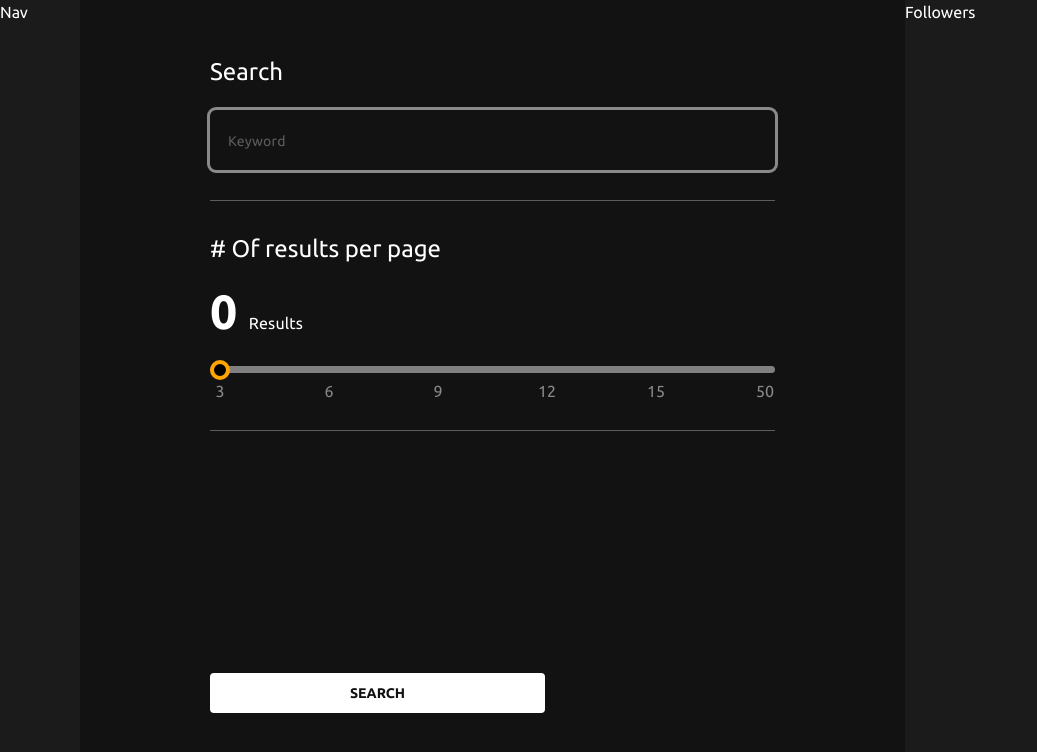
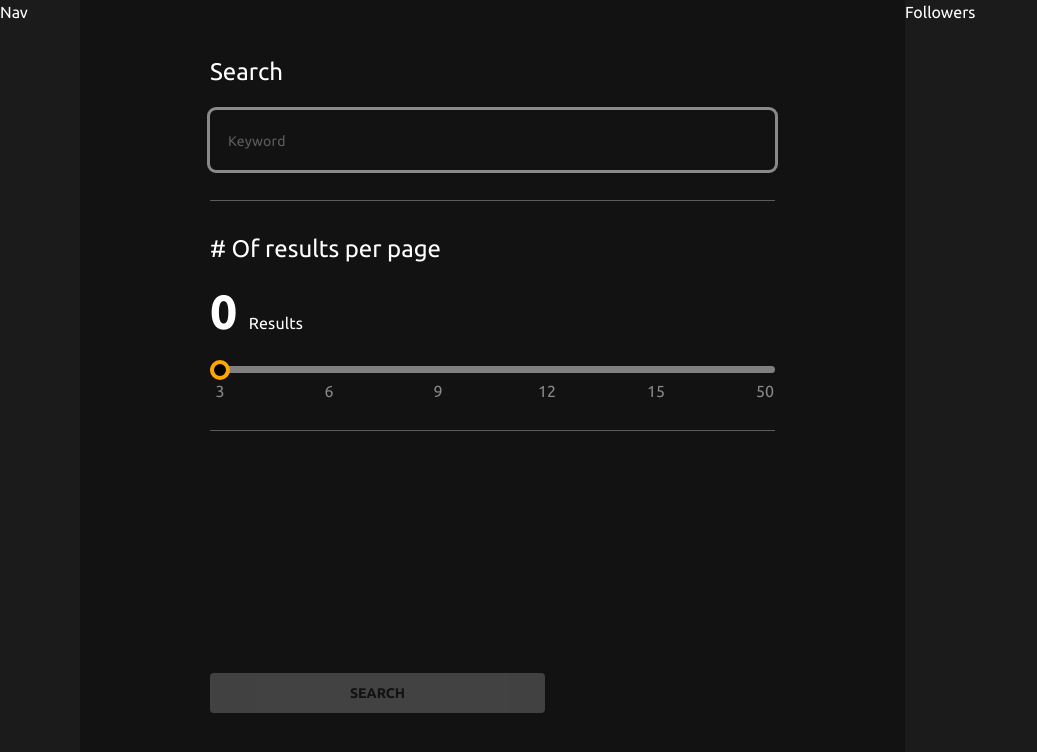
Before and after one commit to supaphly2008/avl-assessment, a Next.js app: page / in a window 1280 px wide. Shown: the top 752 px of the page, without its empty margins (0-1037 px from the left). Built offline with nearby package versions, Linux system fonts and the light colour scheme.

Commit message:
search page input debounce and execute api as user types

```diff
--- a/components/common/Button.js
+++ b/components/common/Button.js
@@ -1,12 +1,12 @@
-const Button = ({ label, onClick, className = "", isUppercase = true }) => {
+const Button = ({ label, onClick, className = "", isUppercase = true, isDisabled = false }) => {
   const upperCase = isUppercase ? "uppercase" : "";
-  const hoverClass = "hover:border hover:border-white hover:bg-transparent hover:text-white";
+  const hoverClass = isDisabled ? "disabled:cursor-not-allowed opacity-20" : "hover:border hover:border-white hover:bg-transparent hover:text-white";
   const baseClass = "inline-block h-[40px] w-[335px] text-black cursor-pointer text-center leading-none px-[12px] py-[13px] rounded-[4px] bg-white text-[14px] font-bold duration-300";
 
   return (
-    <div className={`${className} ${upperCase} ${hoverClass} ${baseClass}`} onClick={onClick}>
+    <button className={`${className} ${upperCase} ${baseClass} ${hoverClass}`} disabled={isDisabled} onClick={onClick}>
       {label}
-    </div>
+    </button>
   );
 };
 
--- a/components/search/Search.js
+++ b/components/search/Search.js
@@ -1,8 +1,9 @@
-import { useState } from "react";
+import { useState, useEffect } from "react";
 import Input from "../common/Input";
 import Button from "../common/Button";
 import Slider from "../common/Slider";
 import { CompState } from "./index";
+import useDebounce from "../../hooks/useDebounce";
 
 import { getSearch } from "../../api";
 
@@ -10,24 +11,47 @@ const inputRange = [3, 6, 9, 12, 15, 50];
 
 const Search = ({ setComponent, setSearchResult, searchResult }) => {
   const [searchText, setSearchText] = useState("");
-  const [range, setRange] = useState(0);
+  const [range, setRange] = useState(inputRange[0]); // page size: ;
+  const debouncedSearchTerm = useDebounce(searchText, 500);
+  const [buttonDisabled, setButtonDisabled] = useState(false);
+  const [isSearching, setIsSearching] = useState(false); // is searching (loading)
 
+  useEffect(async () => {
+    if (debouncedSearchTerm) {
+      const result = await getSearch(1, range, debouncedSearchTerm);
+      setSearchResult(result);
+    } else {
+      setSearchResult([]);
+    }
+  }, [debouncedSearchTerm, range]);
+
+  // input range change
   const onRangeChange = (e) => {
     setRange(inputRange[e.target.value]);
   };
 
   const onSearchClick = async () => {
-    console.log("click", range);
-    const result = await getSearch();
-    setSearchResult(result);
     setComponent(CompState.SEARCH_RESULT);
   };
+
+  // input text change
+  const onInputChange = (e) => {
+    setSearchText(e.target.value);
+  };
+
+  useEffect(() => {
+    if (searchResult.data?.total === 0 || !debouncedSearchTerm) {
+      setButtonDisabled(true);
+    } else {
+      setButtonDisabled(false);
+    }
+  }, [searchResult]);
 
   return (
     <div className="relative h-full">
       <>
         <div className="mb-[20px] text-[24px]">Search</div>
-        <Input placeholder="Keyword" value={searchText} onChange={(e) => setSearchText(e.target.value)} />
+        <Input placeholder="Keyword" value={searchText} onChange={onInputChange} />
       </>
       <hr className="my-[30px] text-gray" />
       <div>
@@ -38,7 +62,7 @@ const Search = ({ setComponent, setSearchResult, searchResult }) => {
         <Slider range={inputRange} onChange={onRangeChange} />
       </div>
       <hr className="mt-[30px] text-gray" />
-      <Button className="absolute bottom-0" label="search" onClick={onSearchClick} />
+      <Button isDisabled={buttonDisabled} className="absolute bottom-0" label="search" onClick={onSearchClick} />
     </div>
   );
 };
--- /dev/null
+++ b/hooks/useDebounce.js
@@ -0,0 +1,21 @@
+import { useEffect, useState } from "react";
+
+const useDebounce = (value, delay) => {
+  const [debouncedValue, setDebouncedValue] = useState(value);
+
+  useEffect(
+    () => {
+      // Update debounced value after delay
+      const handler = setTimeout(() => {
+        setDebouncedValue(value);
+      }, delay);
+      return () => {
+        clearTimeout(handler);
+      };
+    },
+    [value, delay] // Only re-call effect if value or delay changes
+  );
+  return debouncedValue;
+};
+
+export default useDebounce;
```
